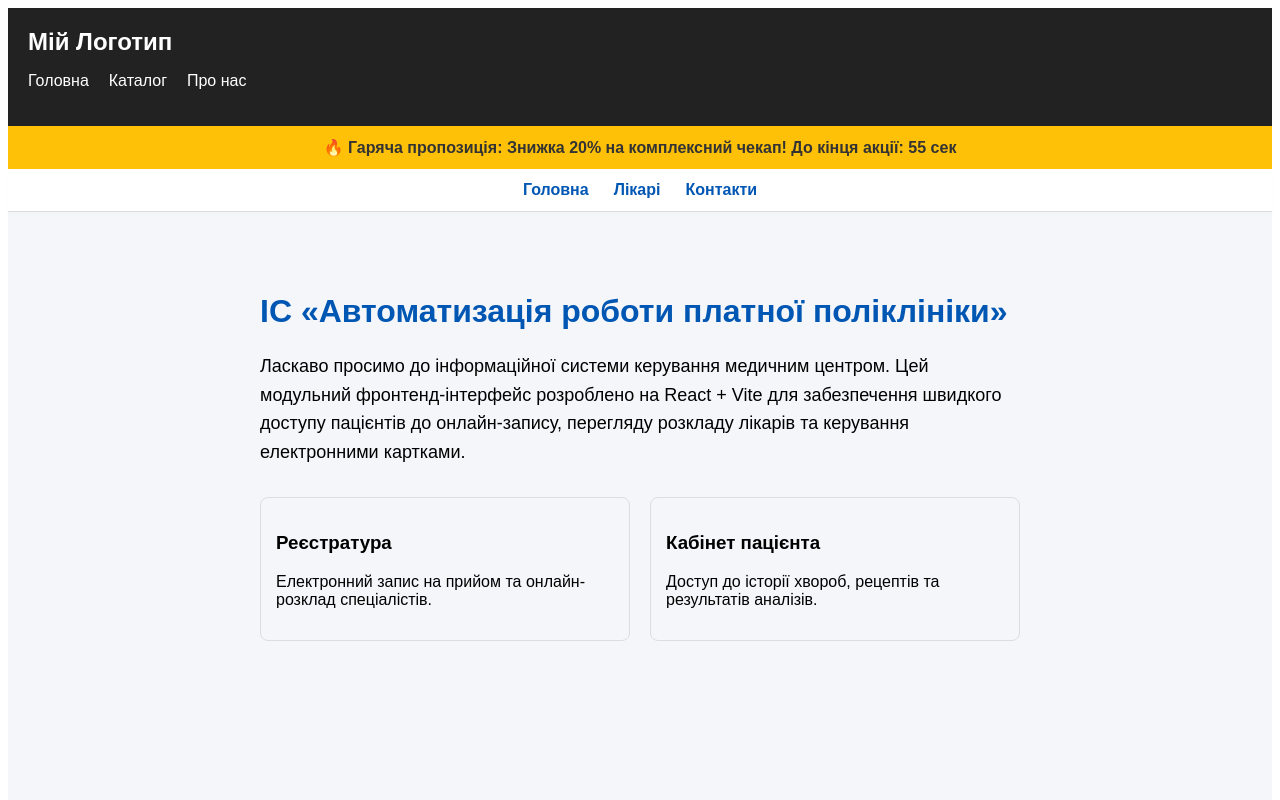
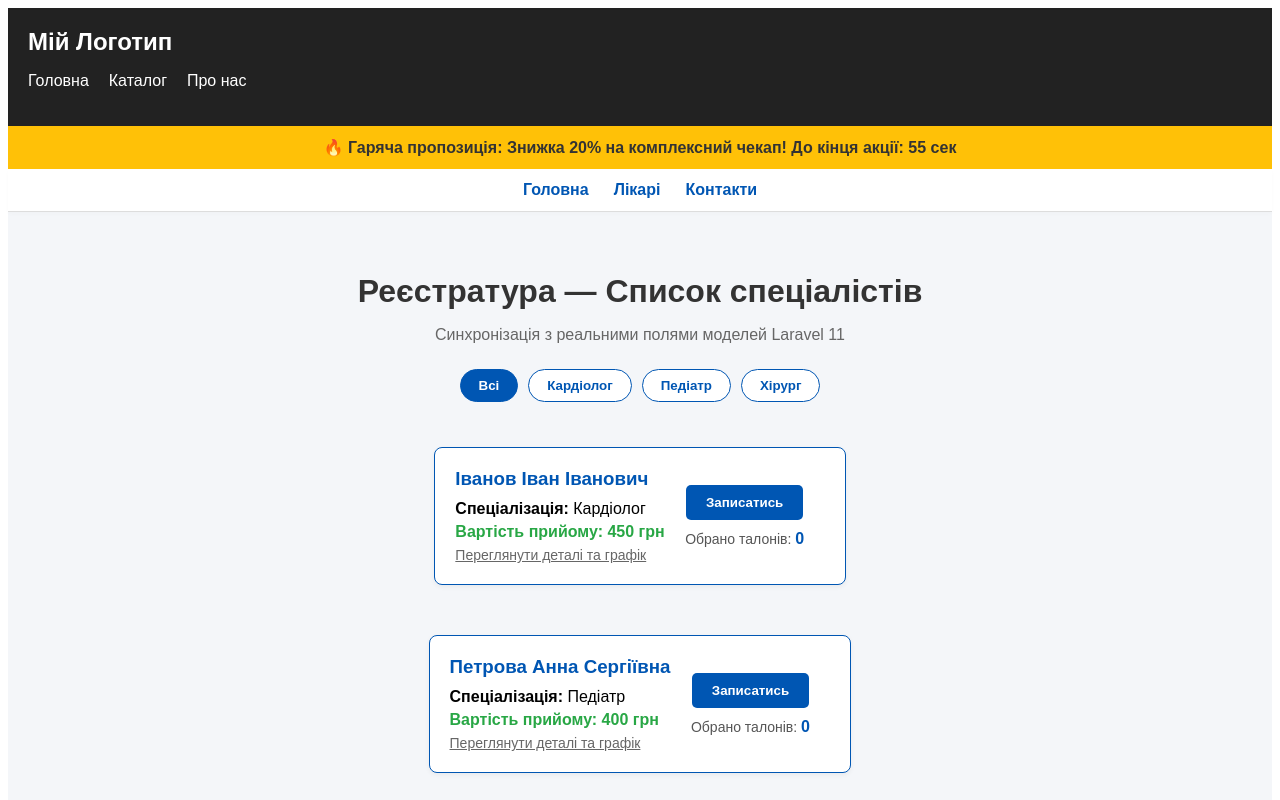
Before and after one commit to Vi-AwW/clinic-automation, a React (Vite) app: page /doctors in a window 1280 px wide. Shown: the top 800 px of the page. Built offline with nearby package versions, Linux system fonts and the light colour scheme; no server answers.

Commit message:
feat(frontend): інтегровано Axios, налаштовано порт 8888 та додано резервні дані

```diff
--- a/src/components/MainContent.jsx
+++ b/src/components/MainContent.jsx
@@ -1,28 +1,104 @@
-import React from 'react';
+import React, { useState, useEffect } from 'react';
+import axios from 'axios';
+import DoctorCard from './DoctorCard';
 
 function MainContent() {
+  const [doctors, setDoctors] = useState([]);
+  const [categories, setCategories] = useState([]);
+  const [selectedCategory, setSelectedCategory] = useState('Всі'); // 'Всі' або ID (1, 2, 3...)
+  const [loading, setLoading] = useState(true);
+  const [error, setError] = useState(null);
+
+  // 1. Отримання категорій (Порт 8888)
+  useEffect(() => {
+    axios.get('http://127.0.0.1:8888/api/categories')
+      .then(response => {
+        setCategories(response.data);
+      })
+      .catch(err => {
+        console.error("Помилка категорій (ввімкнено резерв):", err);
+        // Запасний варіант для фронтенду, якщо Laravel видає 500
+        setCategories([
+          { id: 'Всі', name: 'Всі' },
+          { id: 1, name: 'Кардіолог' },
+          { id: 2, name: 'Педіатр' },
+          { id: 3, name: 'Хірург' }
+        ]);
+      });
+  }, []);
+
+  // 2. Отримання лікарів з фільтрацією (Порт 8888)
+  useEffect(() => {
+    setLoading(true);
+    setError(null); // Скидаємо попередні помилки
+
+    axios.get(`http://127.0.0.1:8888/api/doctors?category=${selectedCategory}`)
+      .then(response => {
+        setDoctors(response.data);
+        setLoading(false);
+      })
+      .catch(err => {
+        console.error("Помилка завантаження лікарів (ввімкнено резерв):", err);
+
+        // РЕЗЕРВНІ ДАНІ: Якщо база даних або міграції не працюють,
+        // фронтенд виконає фільтрацію самостійно, щоб здати лабораторну!
+        const localDoctors = [
+          { id: 1, name: 'Іванов Іван Іванович', spec: 'Кардіолог', price: 450, bio: 'Кваліфікація: вища.', SpecialtyID: 1 },
+          { id: 2, name: 'Петрова Анна Сергіївна', spec: 'Педіатр', price: 400, bio: 'Кваліфікація: перша.', SpecialtyID: 2 },
+          { id: 3, name: 'Сидоров Олег Петрович', spec: 'Хірург', price: 600, bio: 'Кваліфікація: вища.', SpecialtyID: 3 }
+        ];
+
+        if (selectedCategory === 'Всі') {
+          setDoctors(localDoctors);
+        } else {
+          setDoctors(localDoctors.filter(doc => doc.SpecialtyID === Number(selectedCategory)));
+        }
+
+        setLoading(false);
+      });
+  }, [selectedCategory]);
+
+  if (loading) {
+    return <div style={{ textAlign: 'center', padding: '50px', fontSize: '18px', color: '#0056b3' }}>Завантаження з бази даних...</div>;
+  }
+
   return (
-    <main className="main-content" style={{ padding: '40px 20px', minHeight: '60vh' }}>
-      <h1 className="welcome-title" style={{ color: '#0056b3' }}>
-        ІС «Автоматизація роботи платної поліклініки»
-      </h1>
-      <p className="welcome-text" style={{ fontSize: '18px', lineHeight: '1.6', maxWidth: '800px' }}>
-        Ласкаво просимо до інформаційної системи керування медичним центром.
-        Цей модульний фронтенд-інтерфейс розроблено на React + Vite для забезпечення
-        швидкого доступу пацієнтів до онлайн-запису, перегляду розкладу лікарів та керування електронними картками.
-      </p>
+    <div style={{ padding: '20px 0' }}>
+      <h1 style={{ color: '#333', textAlign: 'center', marginBottom: '10px' }}>Реєстратура — Список спеціалістів</h1>
+      <p style={{ textAlign: 'center', color: '#666', marginBottom: '25px' }}>Синхронізація з реальними полями моделей Laravel 11</p>
 
-      <div className="features-preview" style={{ marginTop: '30px', display: 'flex', gap: '20px' }}>
-        <div style={{ padding: '15px', border: '1px solid #ddd', borderRadius: '8px', flex: 1 }}>
-          <h3>Реєстратура</h3>
-          <p>Електронний запис на прийом та онлайн-розклад спеціалістів.</p>
-        </div>
-        <div style={{ padding: '15px', border: '1px solid #ddd', borderRadius: '8px', flex: 1 }}>
-          <h3>Кабінет пацієнта</h3>
-          <p>Доступ до історії хвороб, рецептів та результатів аналізів.</p>
-        </div>
+      {/* КНОПКИ ФІЛЬТРАЦІЇ */}
+      <div style={{ display: 'flex', justifyContent: 'center', gap: '10px', marginBottom: '30px', flexWrap: 'wrap' }}>
+        {categories.map((cat, index) => (
+          <button
+            key={index}
+            onClick={() => setSelectedCategory(cat.id)}
+            style={{
+              padding: '8px 18px',
+              borderRadius: '20px',
+              border: '1px solid #0056b3',
+              background: selectedCategory === cat.id ? '#0056b3' : '#fff',
+              color: selectedCategory === cat.id ? '#fff' : '#0056b3',
+              cursor: 'pointer',
+              fontWeight: 'bold'
+            }}
+          >
+            {cat.name}
+          </button>
+        ))}
       </div>
-    </main>
+
+      {/* СПИСОК КАРТОК */}
+      <div className="doctors-list" style={{ display: 'flex', flexWrap: 'wrap', gap: '20px', justifyContent: 'center' }}>
+        {doctors.length === 0 ? (
+          <p style={{ textAlign: 'center', color: '#888' }}>Лікарів не знайдено.</p>
+        ) : (
+          doctors.map((doc) => (
+            <DoctorCard key={doc.id} doctor={doc} />
+          ))
+        )}
+      </div>
+    </div>
   );
 }
 
```
